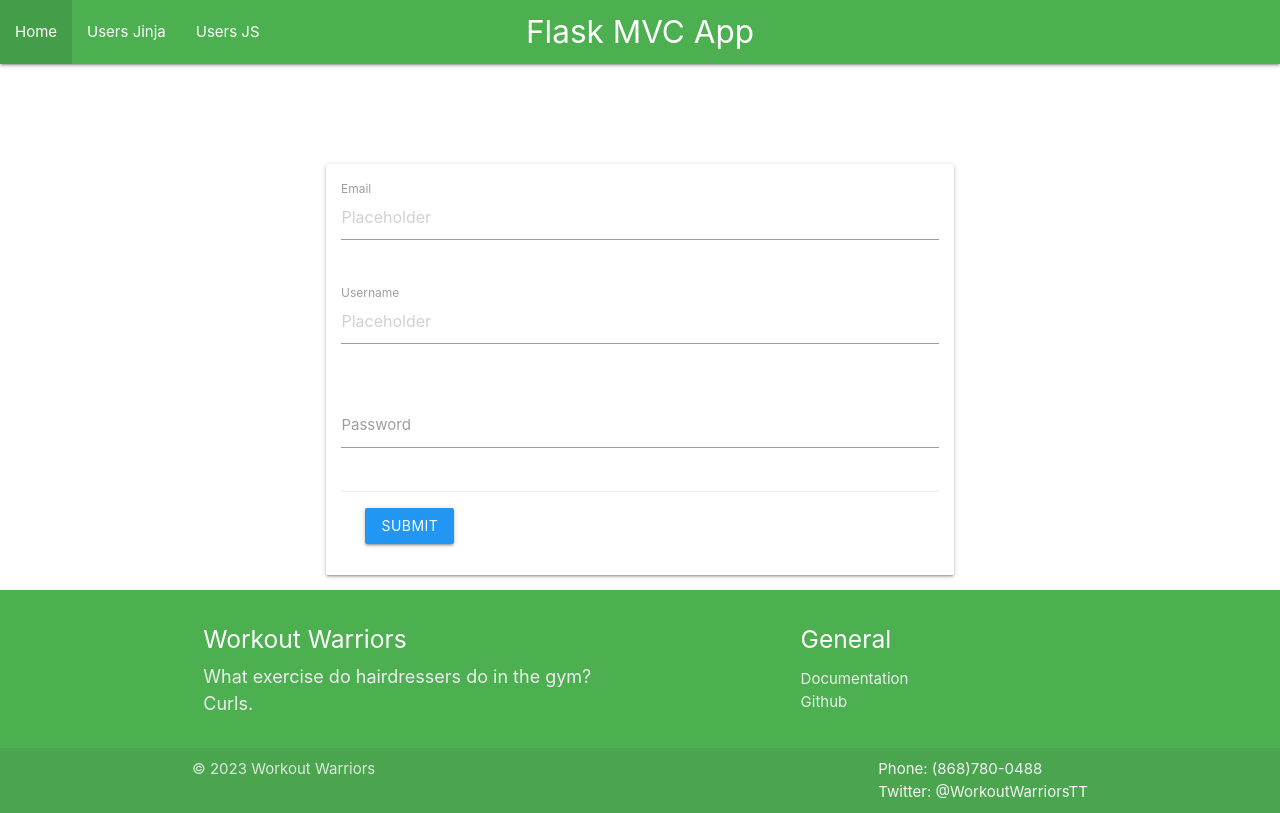
After one commit to jlendor/Workout-generator-app, a Flask app: template App/templates/signup.html in a window 1280 px wide. The commit adds this page. Run offline with Flask 3, Linux system fonts and the light colour scheme; the template is opened without the code that fills it, so the values that code supplies are empty; parts of the project's set-up code (start-up, migrations or seed data) failed here and were passed over.

Commit message:
Third commit

```diff
--- a/App/templates/index.html
+++ b/App/templates/index.html
@@ -4,6 +4,12 @@
 
 {{ super() }}
 
+{8 block links}
+<ul id="nav-mobile" class="right">
+<li><a href="/logout">Logout</a></li>
+</ul>
+{% endblock &]
+
 {% block content %}
     <h1>Flask MVC</h1>
     <p>This is a boileplate flask application which follows the MVC pattern for structuring the project.</p>
--- a/App/templates/layout.html
+++ b/App/templates/layout.html
@@ -13,7 +13,7 @@
 
   </head>
   <body>
-    <nav class="purple">
+    <nav class="green">
       <div class="nav-wrapper">
         <a href="#!" class="brand-logo center">{% block page %}{% endblock %}</a>
         <div class="nav-wrapper">
@@ -42,6 +42,33 @@
 
     <div class="container" id="content">{% block content %}{% endblock %}</div>
 
+    <footer class="page-footer green">
+      <div class="container">
+        <div class="row">
+          <div class="col l6 s12">
+            <h5 class="white-text">Workout Warriors</h5>
+            <a onclick="getJoke();" class="grey-text text-lighten-3 modal-trigger" href="#joke1"
+              style="font-size: large;">What exercise do hairdressers do in the gym?
+              <br>Curls.</a>
+          </div>
+          <div class="col l4 offset-l2 s12">
+            <h5 class="white-text">General</h5>
+            <ul id="foot">
+              <li><a class="grey-text text-lighten-3" href="https://docs.google.com/document/d/1u-H3ts439GEbrsgOj4gzKY5y2jaGyLYW9JSmPegvLpM/edit?usp=sharing" target="_blank">Documentation</a></li>
+              <li><a class="grey-text text-lighten-3" href="https://github.com/jlendor/Workout-generator-app" target="_blank">Github</a></li>
+            </ul>
+          </div>
+        </div>
+      </div>
+      <div class="footer-copyright">
+        <div class="container">
+          © 2023 Workout Warriors
+          <a class="grey-text text-lighten-4 right" href="#!">Phone: (868)780-0488<br>Twitter: @WorkoutWarriorsTT</a>
+        </div>
+      </div>
+
+    </footer>
+
     <script src="https://cdnjs.cloudflare.com/ajax/libs/materialize/1.0.0/js/materialize.min.js"></script>
   </body>
 </html>
--- /dev/null
+++ b/App/templates/signup.html
@@ -0,0 +1,34 @@
+{% extends "layout.html" %}
+{% block title %}Flask MVC App{% endblock %}
+{% block page %}Flask MVC App{% endblock %}
+
+{{ super() }}
+
+{% block content %}
+<main class="container" style="margin-top: 100px">
+    <form class="card col s12" id="loginForm" method="POST" action="/signup" style="padding:1em">
+
+       <div class="row">
+         <div class="input-field col s12">
+           <input placeholder="Placeholder" name="email" type="email" class="validate">
+           <label for="first_name">Email</label>
+         </div>
+       </div>
+       <div class="row">
+         <div class="input-field col s12">
+           <input placeholder="Placeholder" name="username" type="text" class="validate">
+           <label for="first_name">Username</label>
+         </div>
+       </div>
+       <div class="row">
+         <div class="input-field col s12">
+           <input name="password" type="password" class="validate">
+           <label for="password">Password</label>
+         </div>
+       </div>
+       <div class="card-action">
+         <input type="submit" class="blue text-white btn">
+       </div>
+
+   </form>
+{% endblock %}
```
Also changed, not shown: App/templates/login.html (added, +36 -0 lines), App/templates/workout.html (added), 2 other files.
